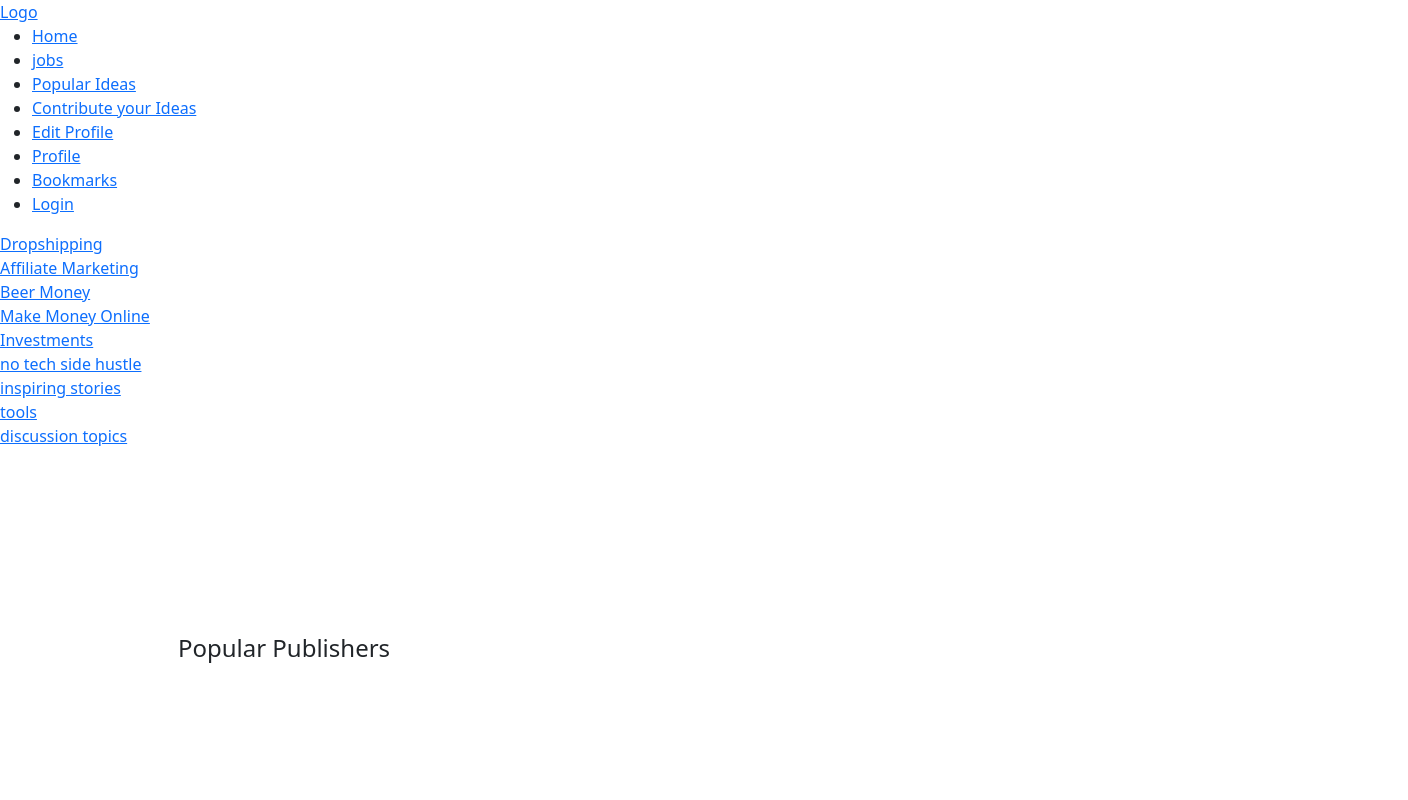
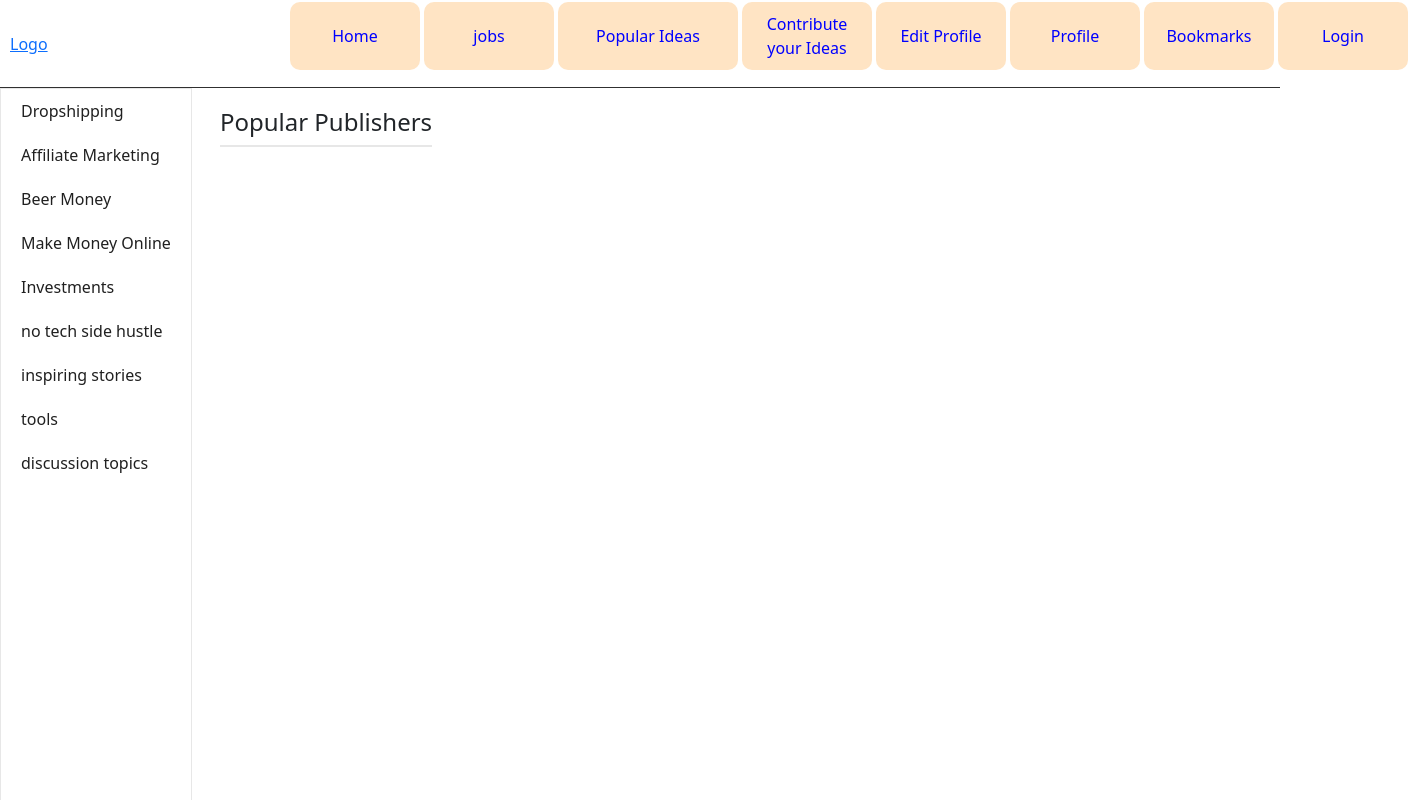
Before and after one commit to kalburgimanjunath/nextjs-passive-income-ideas, a Next.js app: page /home in a window 1280 px wide. Shown: the top 800 px of the page, 1408 px wide, since content can reach past the window. Built offline with nearby package versions, Linux system fonts and the light colour scheme.

Commit message:
2 files modified, 6 added

```diff
--- a/styles/Home.module.css
+++ b/styles/Home.module.css
@@ -2,9 +2,9 @@
   min-height: 100vh;
   padding: 0 0.5rem;
   display: flex;
-  flex-direction: column;
+  /* flex-direction: column;
   justify-content: center;
-  align-items: center;
+  align-items: center; */
 }
 
 .main {
--- a/styles/globals.css
+++ b/styles/globals.css
@@ -1,3 +1,4 @@
+@import './styles.css';
 html,
 body {
   padding: 0;
@@ -7,8 +8,8 @@ body {
 }
 
 a {
-  color: inherit;
   text-decoration: none;
+  color: #202020;
 }
 
 * {
--- /dev/null
+++ b/styles/navbar.module.css
@@ -0,0 +1,44 @@
+.navbar-top {
+  display: flex;
+  align-items: center;
+  box-shadow: inset 0 -1px 0 0 #303030;
+}
+.navbar-start {
+  width: 20%;
+  padding: 20px 10px;
+}
+.navbar-end {
+  width: 70%;
+}
+.navbar-end ul {
+  list-style-type: none;
+  display: flex;
+  justify-content: space-between;
+}
+.navbar-end ul li {
+  background-color: bisque;
+  margin: 2px;
+  width: 15%;
+  display: flex;
+  min-width: 130px;
+  justify-content: center;
+  text-align: center;
+  align-items: center;
+  border-radius: 10px;
+}
+.navbar-end ul li:hover {
+  background-color: blue;
+  transition: cubic-bezier(0.075, 0.82, 0.165, 1);
+}
+.navbar-end ul li:hover a {
+  color: white;
+}
+.navbar-end ul li:nth-child(3) {
+  min-width: 180px;
+}
+.navbar-end ul li a {
+  padding: 10px 10px;
+  text-decoration: none;
+  font-size: 14x;
+  color: blue;
+}
--- /dev/null
+++ b/styles/post.module.css
@@ -0,0 +1,10 @@
+.post {
+  border: 1px solid #d7d7d7 !important;
+}
+.posts {
+  border: 0px solid #d7d7d7;
+}
+.posts .lists-item.post {
+  border-radius: 10px;
+  margin: 10px 0;
+}
--- /dev/null
+++ b/styles/sidebar.module.css
@@ -0,0 +1,14 @@
+.lists {
+  border: 1px solid #e7e7e7;
+}
+.lists-item {
+  padding: 10px 20px;
+}
+.lists-item:hover {
+  background-color: #e7e7e7;
+  cursor: pointer;
+}
+.lists-item a {
+  text-decoration: none;
+  color: #202020;
+}
--- /dev/null
+++ b/styles/styles.css
@@ -0,0 +1,3 @@
+@import 'sidebar.module.css';
+@import 'navbar.module.css';
+@import 'post.module.css';
```
Also changed, not shown: pages/login.js (added, +15 -0 lines), pages/public-profile.js/index.js (added, +20 -0 lines).
